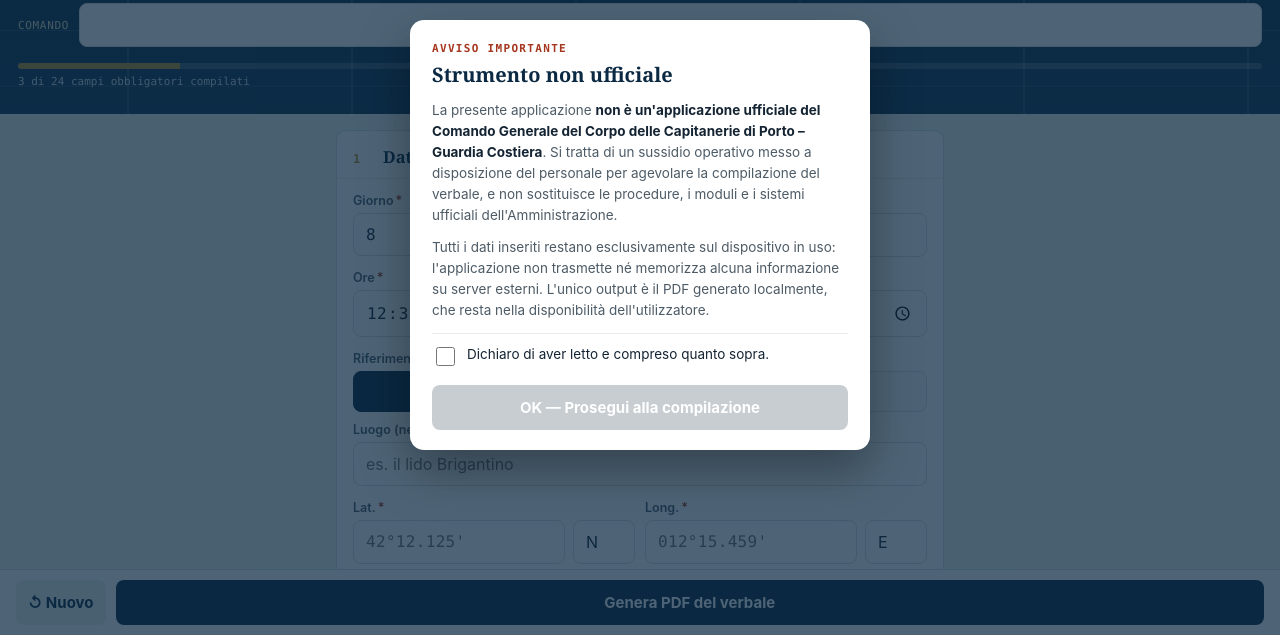
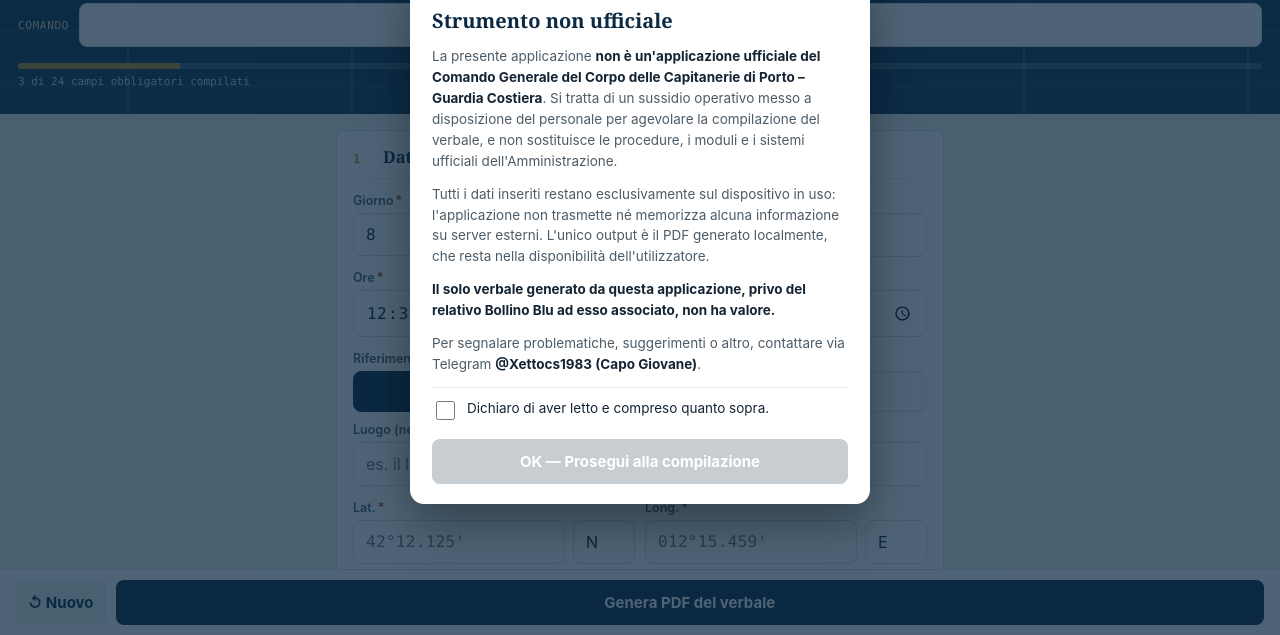
Before and after one commit to Xettocs/verbale-operazioni, a plain HTML site: page index.html in a window 1280 px wide. Shown: the part 165-800 px from the top of the page. Drawn offline with Linux system fonts and the light colour scheme.

Commit message:
Update index.html

```diff
--- a/index.html
+++ b/index.html
@@ -382,6 +382,14 @@
       Tutti i dati inseriti restano esclusivamente sul dispositivo in uso: l'applicazione non trasmette né
       memorizza alcuna informazione su server esterni. L'unico output è il PDF generato localmente, che resta
       nella disponibilità dell'utilizzatore.
+    </p>
+    <p class="disclaimer-text">
+      <strong>Il solo verbale generato da questa applicazione, privo del relativo Bollino Blu ad esso associato,
+      non ha valore.</strong>
+    </p>
+    <p class="disclaimer-text">
+      Per segnalare problematiche, suggerimenti o altro, contattare via Telegram
+      <strong>@Xettocs1983 (Capo Giovane)</strong>.
     </p>
     <label class="disclaimer-check">
       <input type="checkbox" id="disclaimerAck">
```
